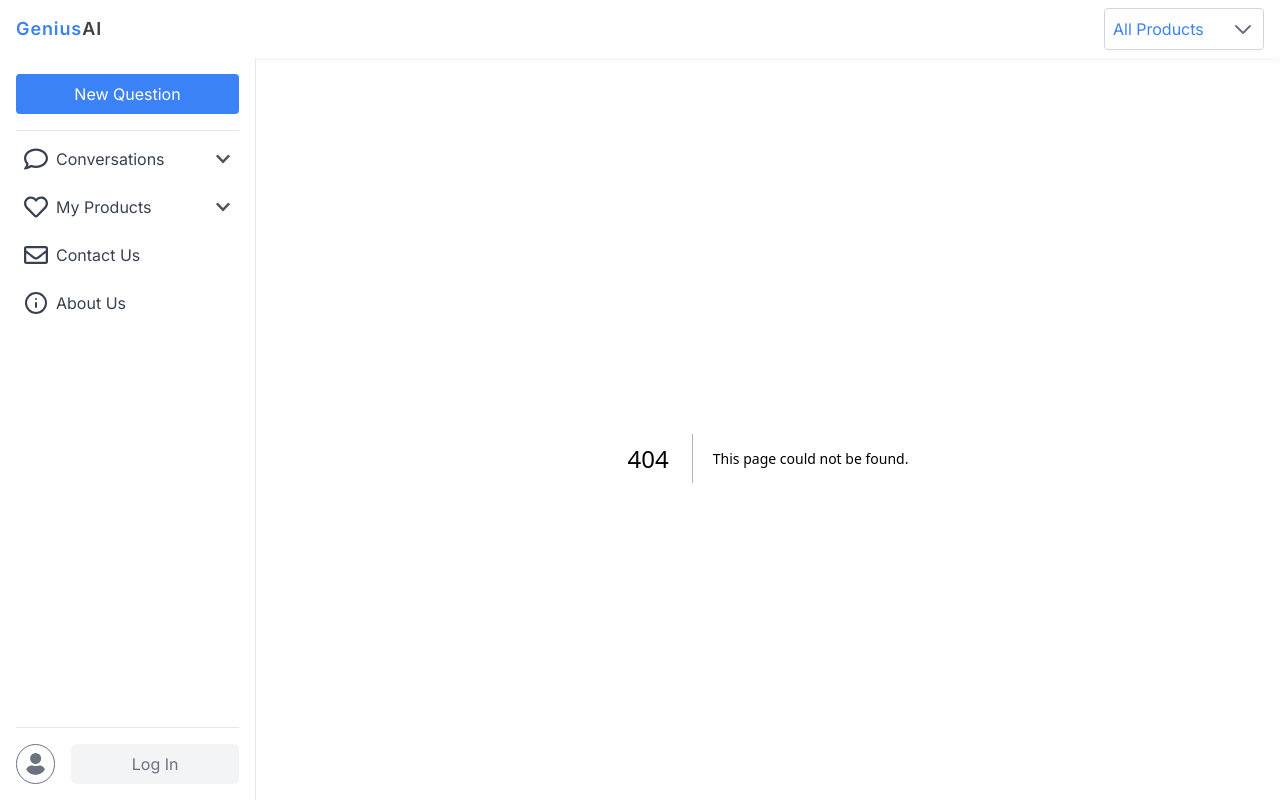
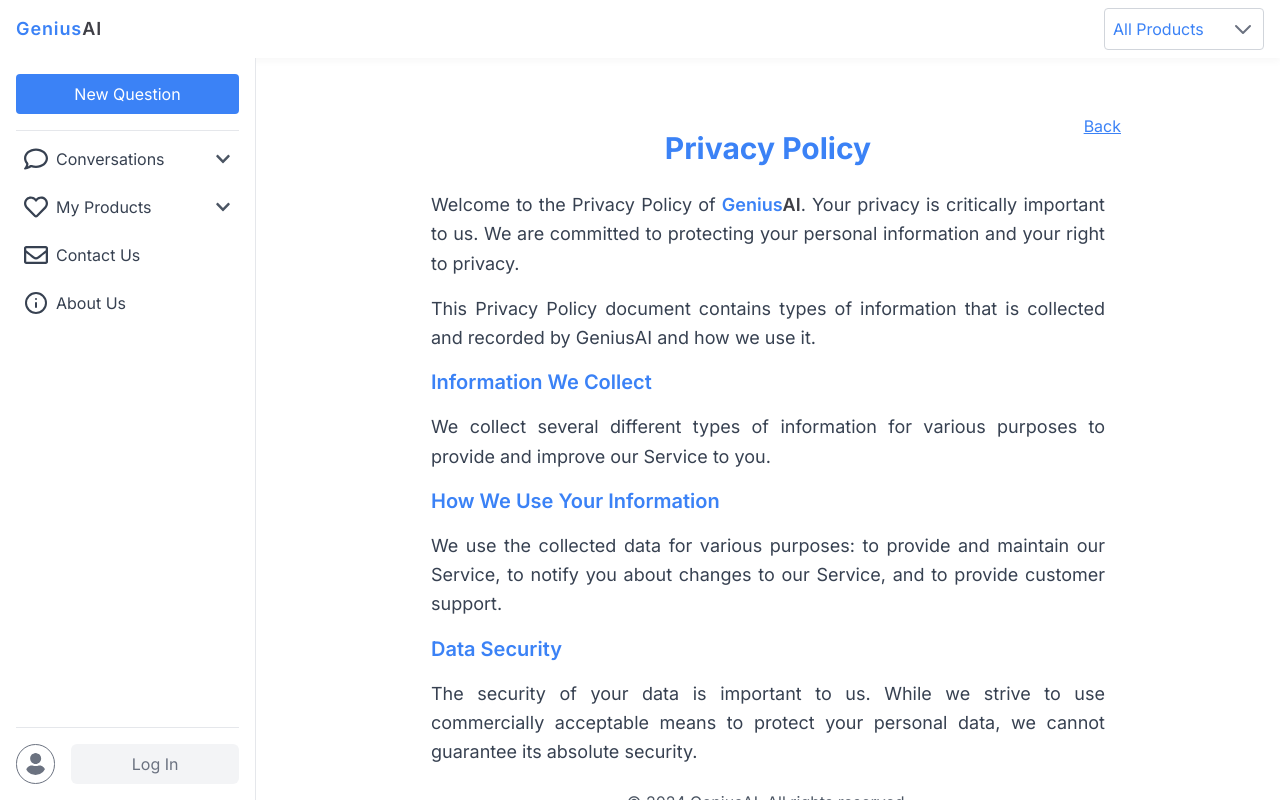
Before and after one commit to Harshpatel2414/Genius-Ai, a Next.js app: page /privacy-policy in a window 1280 px wide. Before the commit this address had no page. Built offline with nearby package versions, Linux system fonts and the light colour scheme.

Commit message:
add privacy policy page

```diff
--- a/src/app/about/page.jsx
+++ b/src/app/about/page.jsx
@@ -43,6 +43,10 @@
                 <footer className="mt-2 text-center text-gray-600">
                     <p>&copy; {new Date().getFullYear()} GeniusAI. All rights reserved.</p>
                     <p>Designed and developed by the GeniusAI Team.</p>
+                    <p>
+                        <Link href="/terms" className="text-blue-500">Terms and Conditions</Link> |
+                        <Link href="/privacy" className="text-blue-500"> Privacy Policy</Link>
+                    </p>
                 </footer>
             </div>
         </div>
--- a/src/app/contact/page.jsx
+++ b/src/app/contact/page.jsx
@@ -60,7 +60,7 @@
                 <Link href={'/'} className='top-4 right-4 absolute underline text-blue-500'>Back</Link>
                 <h1 className="text-3xl font-bold text-blue-500 mb-6 text-center">Contact Us</h1>
                 <p className="text-lg text-gray-700 leading-relaxed mb-4">
-                    Welcome to <span className="font-semibold text-blue-500">Genius<span className="text-zinc-700">AI</span></span>. If you have any questions, suggestions, or need further assistance, please fill out the form below and we'll get back to you as soon as possible.
+                    Welcome to <span className="font-semibold text-blue-500">Genius<span className="text-zinc-700">AI</span></span>. If you have any questions, suggestions, or need further assistance, please fill out the form below and we&apos;ll get back to you as soon as possible.
                 </p>
                 <div className="max-w-lg h-fit w-full lg:w-full bg-white shadow-md rounded-lg p-5 relative lg:text-justify mx-auto mt-8">
                     <form onSubmit={handleSubmit}>
--- /dev/null
+++ b/src/app/privacy-policy/page.jsx
@@ -0,0 +1,37 @@
+import Link from 'next/link';
+import React from 'react';
+
+const PrivacyPolicy = () => {
+    return (
+        <div className="h-full flex flex-col items-center bg-white overflow-y-scroll px-5 py-10 hide-scrollbar animate-fadeIn">
+            <div className="max-w-4xl h-fit w-full lg:w-3/4 bg-white  rounded-lg px-0 py-8 md:p-8 relative lg:text-justify">
+                <Link href={'/about'} className='top-0 lg:top-4 right-4 absolute underline text-blue-500'>Back</Link>
+                <h1 className="text-3xl font-bold text-blue-500 mb-6 text-center">Privacy Policy</h1>
+                <p className="text-lg text-gray-700 leading-relaxed mb-4">
+                    Welcome to the Privacy Policy of <span className="font-semibold text-blue-500">Genius<span className="text-zinc-700">AI</span></span>. Your privacy is critically important to us. We are committed to protecting your personal information and your right to privacy.
+                </p>
+                <p className="text-lg text-gray-700 leading-relaxed mb-4">
+                    This Privacy Policy document contains types of information that is collected and recorded by GeniusAI and how we use it.
+                </p>
+                <h2 className="text-xl font-semibold text-blue-500 mb-4">Information We Collect</h2>
+                <p className="text-lg text-gray-700 leading-relaxed mb-4">
+                    We collect several different types of information for various purposes to provide and improve our Service to you.
+                </p>
+                <h2 className="text-xl font-semibold text-blue-500 mb-4">How We Use Your Information</h2>
+                <p className="text-lg text-gray-700 leading-relaxed mb-4">
+                    We use the collected data for various purposes: to provide and maintain our Service, to notify you about changes to our Service, and to provide customer support.
+                </p>
+                <h2 className="text-xl font-semibold text-blue-500 mb-4">Data Security</h2>
+                <p className="text-lg text-gray-700 leading-relaxed mb-4">
+                    The security of your data is important to us. While we strive to use commercially acceptable means to protect your personal data, we cannot guarantee its absolute security.
+                </p>
+                <footer className="mt-6 text-center text-gray-600">
+                    <p>&copy; {new Date().getFullYear()} GeniusAI. All rights reserved.</p>
+                    <p>Designed and developed by the GeniusAI Team.</p>
+                </footer>
+            </div>
+        </div>
+    );
+};
+
+export default PrivacyPolicy;
--- a/src/app/terms-and-conditions/page.jsx
+++ b/src/app/terms-and-conditions/page.jsx
@@ -21,7 +21,7 @@
                 </p>
                 <h2 className="text-xl font-semibold text-blue-500 mb-2 mt-3">2. Privacy Policy</h2>
                 <p className="text-lg text-gray-700 leading-relaxed mb-4">
-                    Our privacy policy, which sets out how we will use your information, can be found at [Privacy Policy Link]. By using this website, you consent to the processing described therein and warrant that all data provided by you is accurate.
+                    Our privacy policy, which sets out how we will use your information, can be found at <Link href={'/privacy-policy'} className="underline text-blue-500">Privacy Policy</Link>. By using this website, you consent to the processing described therein and warrant that all data provided by you is accurate.
                 </p>
                 <h2 className="text-xl font-semibold text-blue-500 mb-2 mt-3">3. Intellectual Property</h2>
                 <p className="text-lg text-gray-700 leading-relaxed mb-4">
```
Also changed, not shown: src/app/components/Sidebar.jsx (line endings or trailing spaces).
